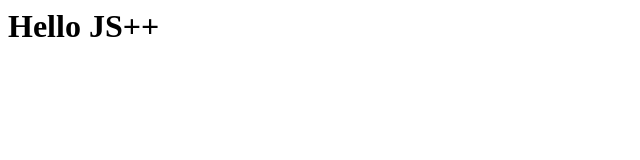
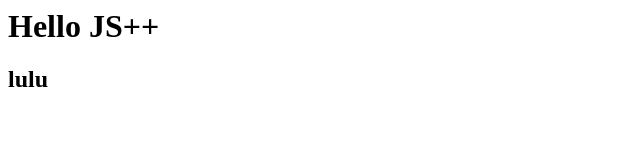
Before and after one commit to gwanjo/gwanjo.github.io, a plain HTML site: page jsGame/index.html in a window 1280 px wide. Shown: the full height of the page, 0-640 px from the left. Drawn offline with Linux system fonts and the light colour scheme.

Commit message:
Update index.html

```diff
--- a/jsGame/index.html
+++ b/jsGame/index.html
@@ -1,6 +1,7 @@
 <html>
 	<body>
 		<h1>lala</h1>
+		<h2>lulu</h2>
 		<script src="scripts/main.js"></script>
 	</body>
 </html>
```
